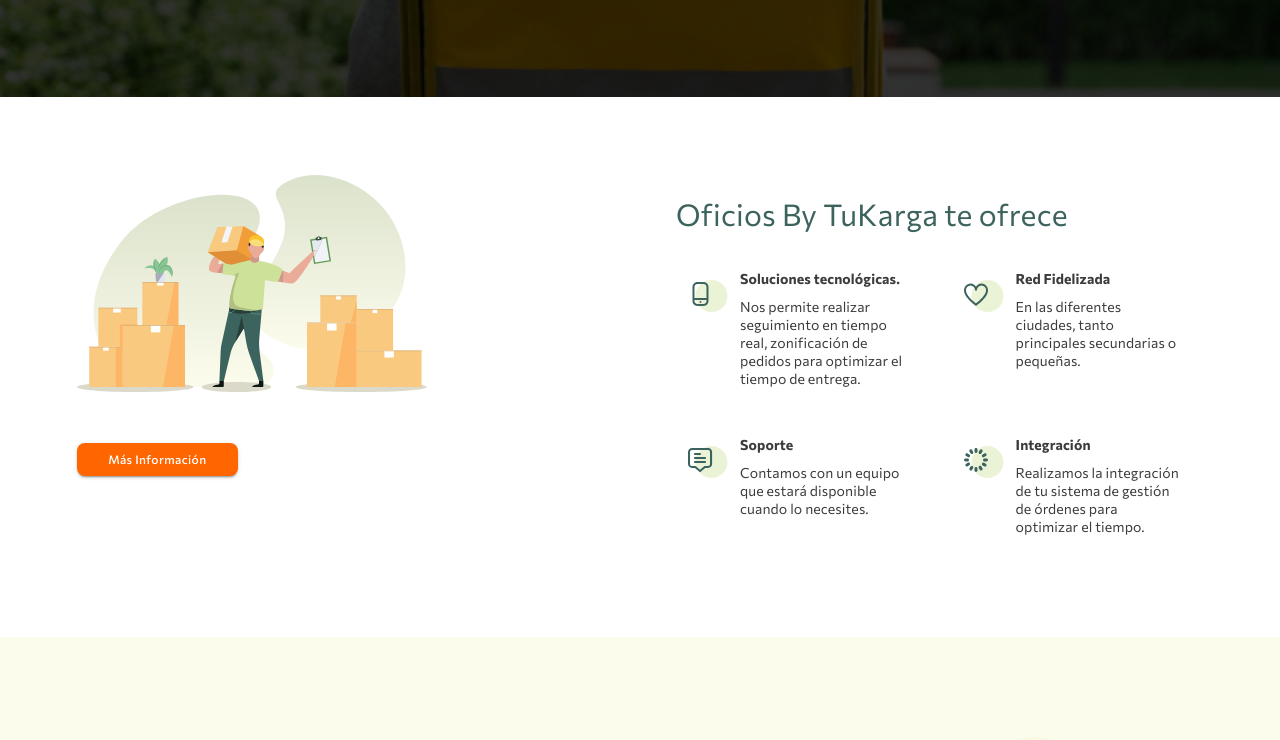
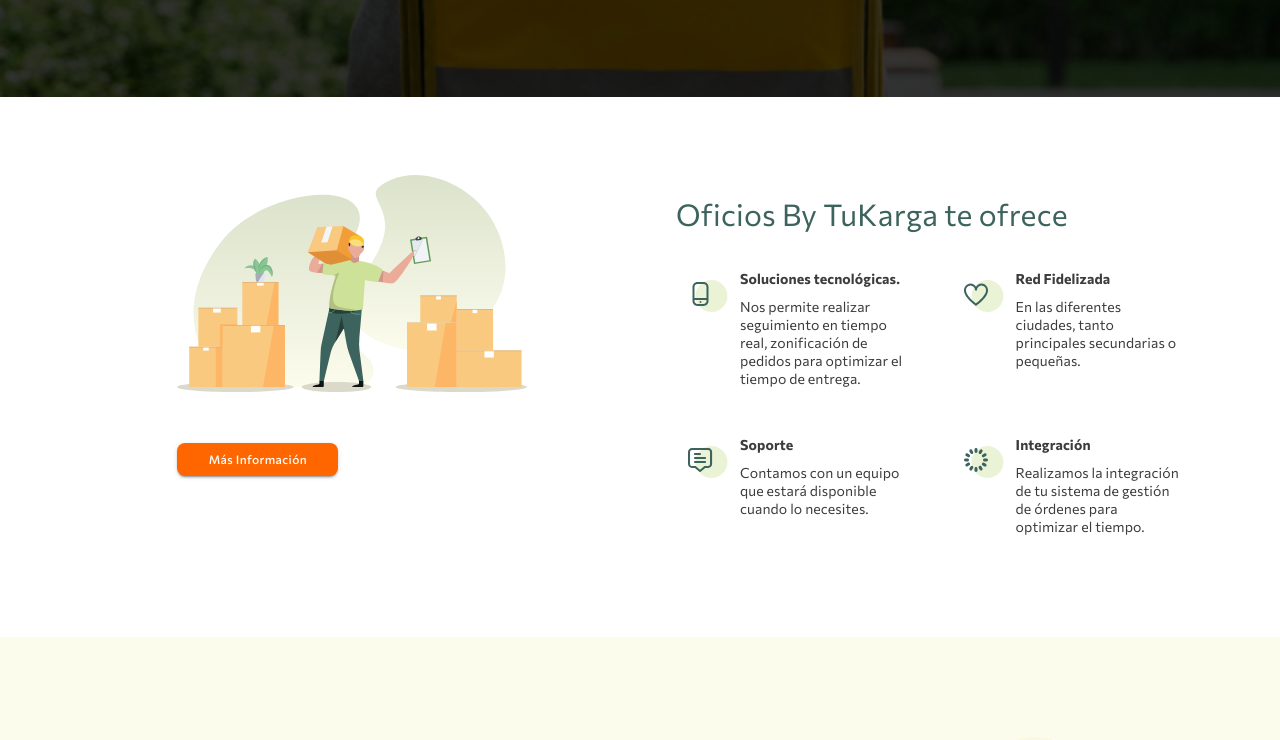
Before and after one commit to melendez-dev/tukarga.com, a React (Vite) app: page / in a window 1280 px wide. Shown: the part 625-1365 px from the top of the page. Built offline with nearby package versions, Linux system fonts and the light colour scheme; no server answers; a web font is replaced by a local one.

Commit message:
feature: i dont sure these commits

```diff
--- a/src/Components/Common/Header/Header.jsx
+++ b/src/Components/Common/Header/Header.jsx
@@ -3,10 +3,11 @@
 import Links from "../../Shared/Link/Links";
 import { ReactComponent as Logo } from "../../../assets/svg/Logo_white_1.svg";
 import { ReactComponent as LogoDark } from "../../../assets/svg/Logo 1.svg";
+import { ReactComponent as Tukarga } from "../../../assets/svg/Logo-Tukarga-final-original_blanco 1.svg";
 import { HeaderStyled } from "../../../styles/Header.styled";
 import { Grid, Box } from "@material-ui/core";
 
-export default function Header({ dark = false, darkLink }) {
+export default function Header({ dark = false, darkLink, toggle }) {
   const isMobile = useContext(MobileContext);
   return (
     <HeaderStyled>
@@ -21,7 +22,15 @@
           }}
         >
           <Grid item xs={6} md={7}>
-            {isMobile ? <Logo /> : dark ? <LogoDark /> : <Logo />}
+            {isMobile ? (
+              <Logo />
+            ) : dark ? (
+              <LogoDark />
+            ) : toggle ? (
+              <Tukarga />
+            ) : (
+              <Logo />
+            )}
           </Grid>
           <Grid item xs={6} md={5}>
             <Links dark={dark} darkLink={darkLink} isMobile={isMobile} />
--- a/src/Components/Common/ModuleHome/FirstSection.jsx
+++ b/src/Components/Common/ModuleHome/FirstSection.jsx
@@ -30,7 +30,15 @@
             <Grid container spacing={3}>
               {!isMobile ? (
                 <>
-                  <Grid item xs={6}>
+                  <Grid
+                    item
+                    xs={6}
+                    style={{
+                      display: "flex",
+                      justifyContent: "center",
+                      alignContent: "center",
+                    }}
+                  >
                     <LeftIlustration />
                   </Grid>
                 </>
--- a/src/Components/Common/ModuleHome/Header.jsx
+++ b/src/Components/Common/ModuleHome/Header.jsx
@@ -16,14 +16,14 @@
 import { MobileContext } from "../../../context/MobileContext";
 import { useContext } from "react";
 export default function Header({ toggle, setToggle }) {
-  const isMobile = useContext(MobileContext);
+const isMobile = useContext(MobileContext);
   return (
     <HeaderStyled>
       <Box
         className={toggle ? "secondBackground" : "firstBackground"}
         style={{ minHeight: isMobile ? "513px" : undefined }}
       >
-        <HeaderBanner dark={false} />
+        <HeaderBanner dark={false} toggle={toggle} />
         <Container>
           <Box className={!isMobile ? "fixedBotton" : undefined}>
             <Grid container spacing={3}>
--- a/src/Components/Shared/Link/Links.jsx
+++ b/src/Components/Shared/Link/Links.jsx
@@ -29,7 +29,6 @@
   // context mobile
 
   const isMobile = useContext(MobileContext);
-  console.log(pathname);
 
   // switch the router with nameLinks
   useEffect(() => {
```
Also changed, not shown: src/assets/svg/Logo-Tukarga-final-original_blanco 1.svg (added).
